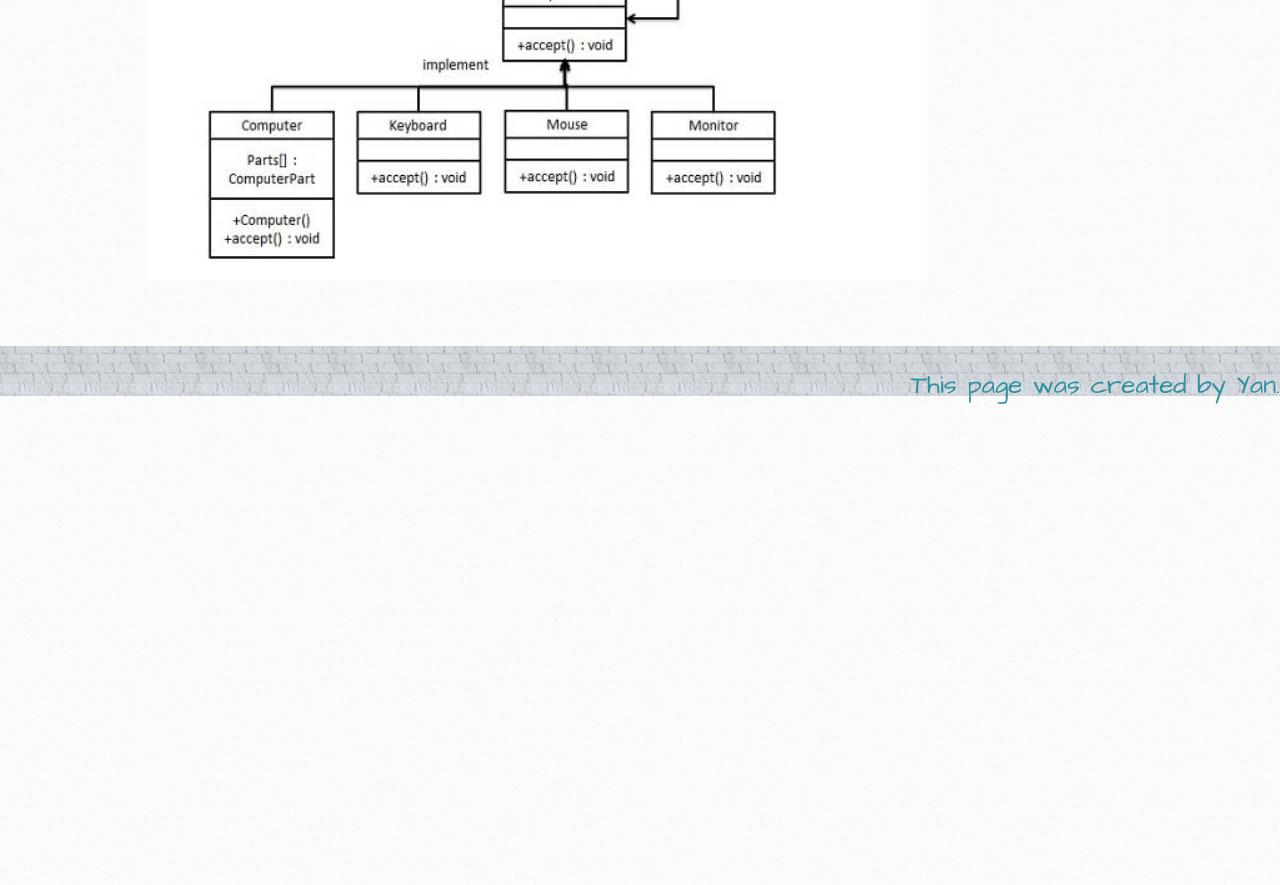
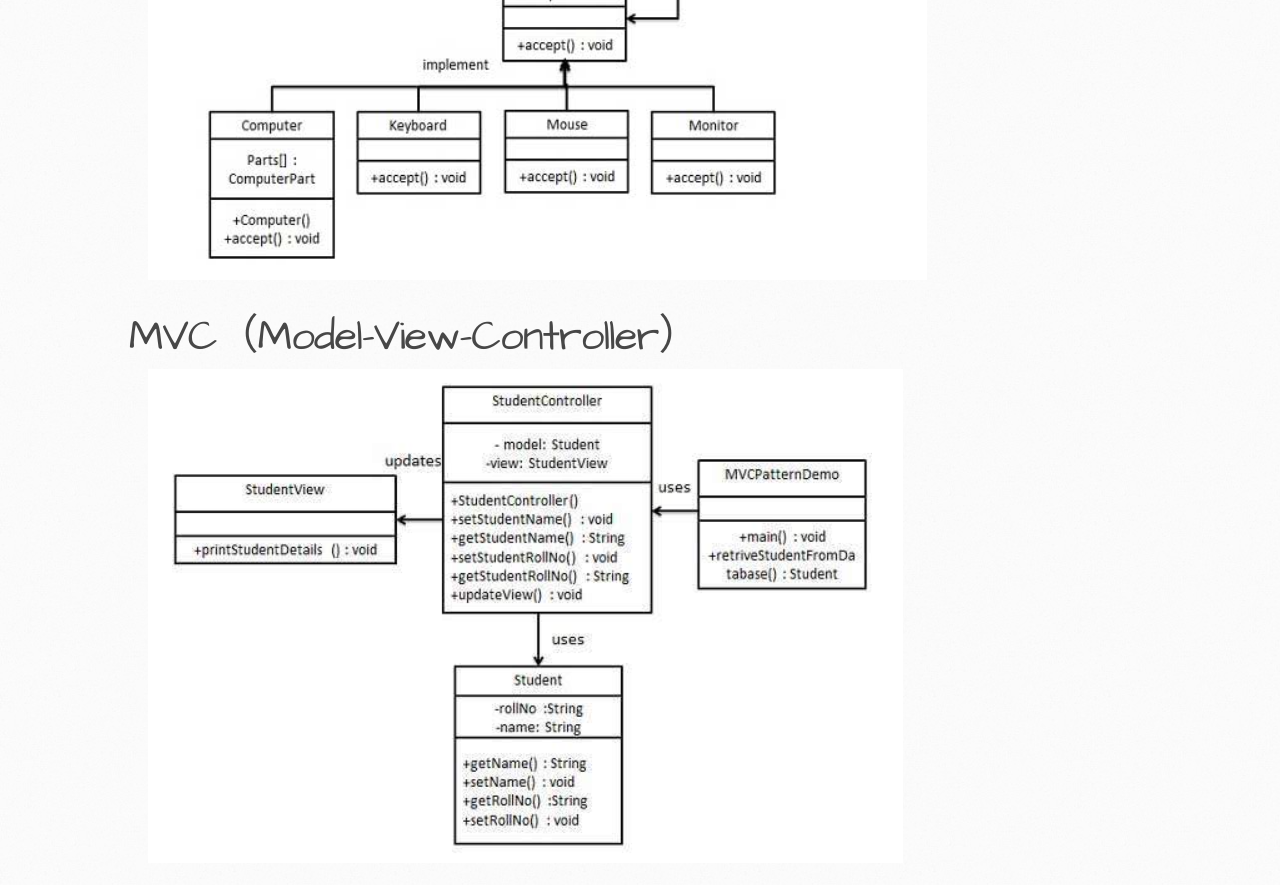
Before and after one commit to itcraftme/itcraftme, a Jekyll site: the page built from docs/it/designpattern.md, in a window 1280 px wide and 900 px high, scrolled down 12756 px. Shown: the top 885 px of the window. Built offline with Jekyll 4.4.1, drawn with Linux system fonts in a browser that asks for light colours; our own code applies the rules of GitHub Pages for plain Markdown files; before the commit the page ends 13161 px from its top, so only the background shows below that.

Commit message:
add MVC design pattern

```diff
--- a/docs/it/designpattern.md
+++ b/docs/it/designpattern.md
@@ -51,3 +51,5 @@
 ![template design pattern](./images/designpattern\template.png)
 # visitor
 ![visitor design pattern](./images/designpattern\visitor.png)
+# MVC（Model-View-Controller）
+![MVC design pattern](./images/designpattern\MVC.png)
```
Also changed, not shown: docs/it/images/designpattern/MVC.png (added).
